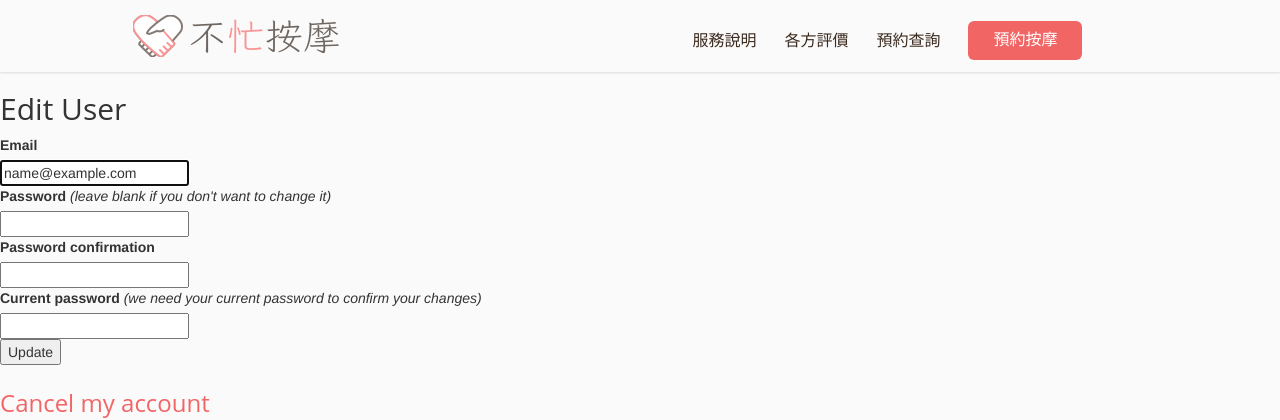
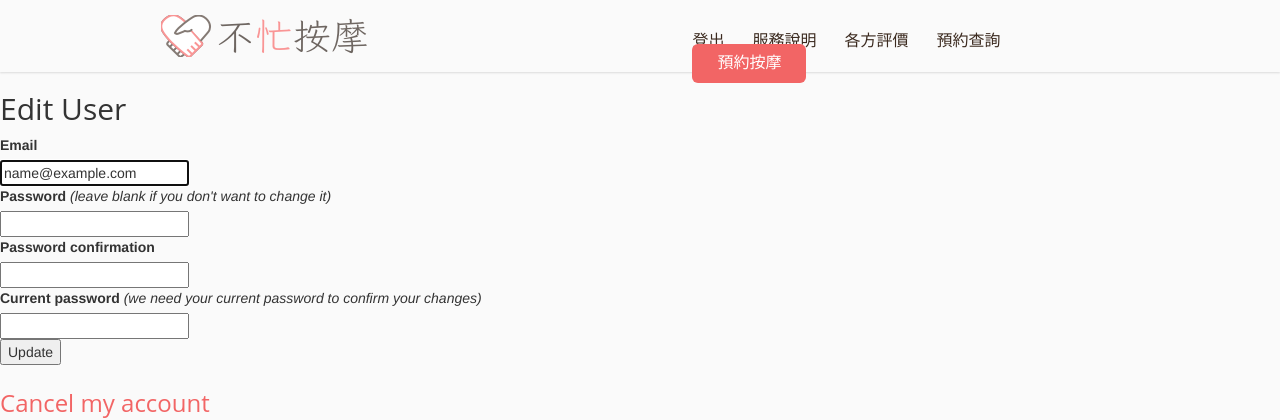
Before and after one commit to lkwu/unbusy, a Rails app: page /users/edit in a window 1280 px wide. Shown: the top 420 px of the page. Run offline with Rails 7, Linux system fonts and the light colour scheme; the visitor is signed in with stand-in values (Sample User, id 1); style sheets or scripts are compiled from the project's sources; parts of the project's set-up code (start-up, migrations or seed data) failed here and were passed over; some libraries are stand-ins or nearby versions.

Commit message:
Add link_to home for HOME LOGO

```diff
--- a/app/views/layouts/application.html.erb
+++ b/app/views/layouts/application.html.erb
@@ -13,11 +13,18 @@
   <div class="container">
 
     <div id="home-logo">
-      <%= image_tag("top-header.png", :alt => "HOME LOGO")%>
+      <%= link_to( image_tag("top-header.png", :alt => "HOME LOGO"), welcome_index_path ) %>
     </div>
 
     <div id="nav clearfix">
       <ul>
+        <li>
+          <% if user_signed_in? %>
+            <%= link_to "登出", destroy_user_session_path, :method => :delete %>
+          <% else %>
+            <%= link_to "登入", user_session_path %>
+          <% end %>
+        </li>
         <li>
           <%= link_to "服務說明", about_path %>
         </li>
```
